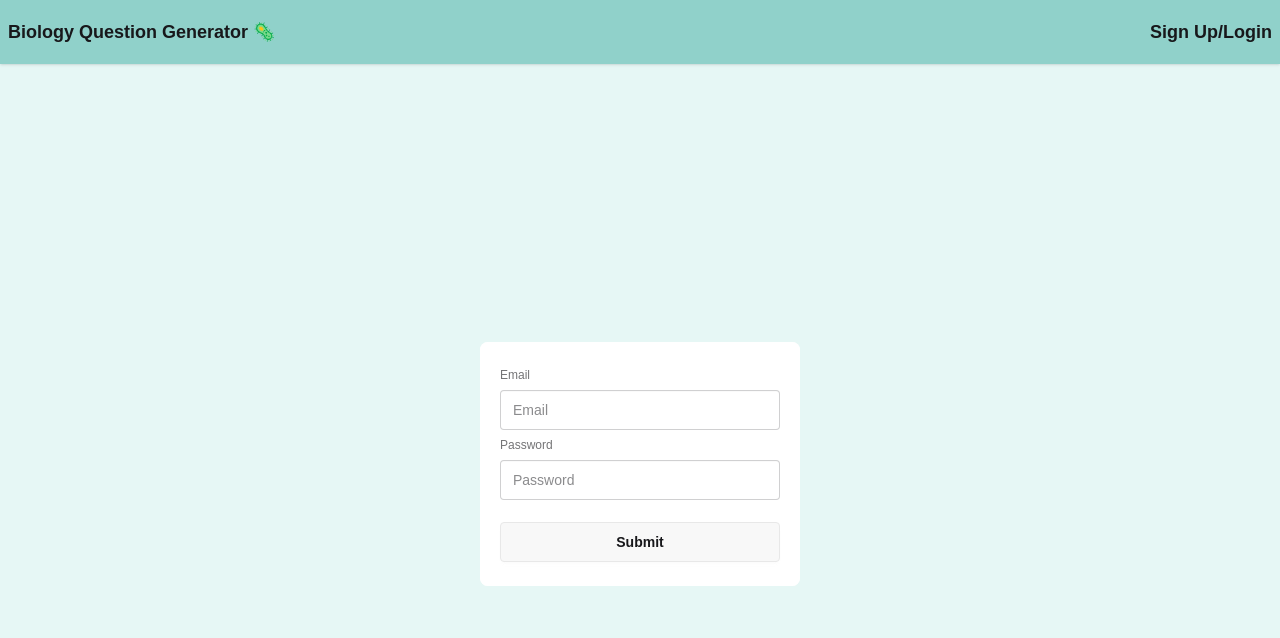
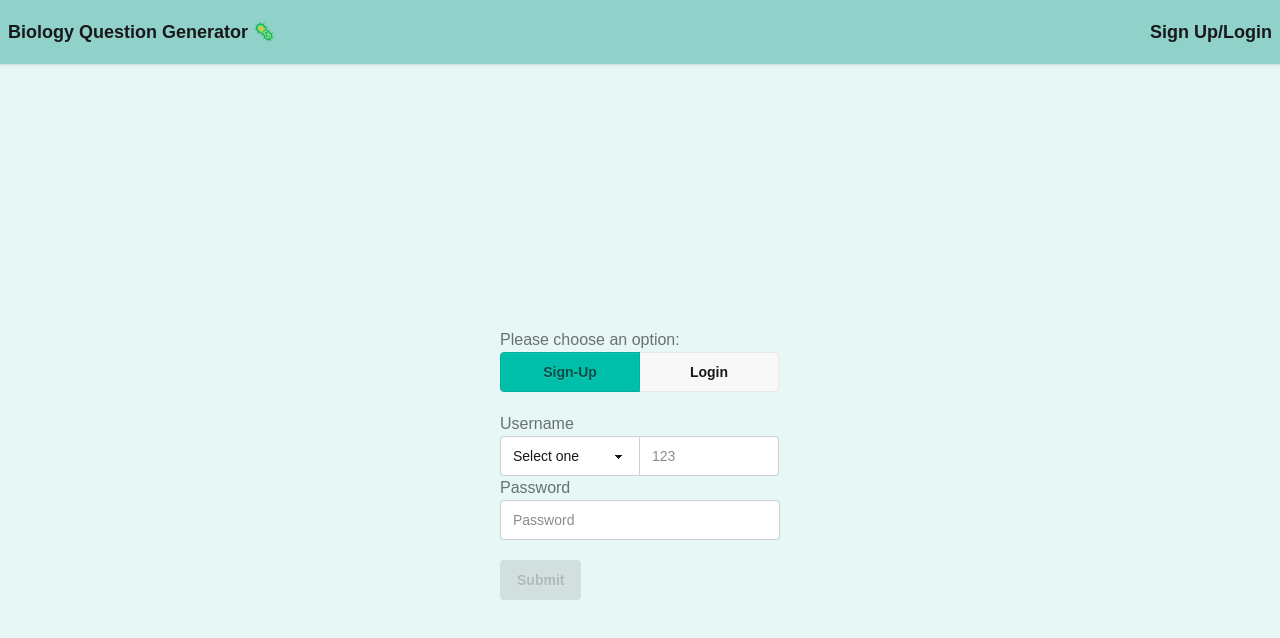
Before and after one commit to 208cai5099/ai-biology-question-generator, a Next.js app in the folder biology_question_generator_frontend/: page /login in a window 1280 px wide. Shown: the top 638 px of the page. Built offline with nearby package versions, Linux system fonts and the light colour scheme; a web font is replaced by a local one.

Commit message:
Edited login page

```diff
--- a/biology_question_generator_frontend/app/login/page.js
+++ b/biology_question_generator_frontend/app/login/page.js
@@ -1,25 +1,12 @@
 import NavBar from "@/components/navbar";
-
+import LoginForm
+ from "@/components/login-form";
 export default function Login() {
     return (
         <div className="bg-customBackground min-h-screen">
 
             <NavBar />
-
-            <div className="flex justify-center items-center min-h-screen">
-            <fieldset className="fieldset bg-white border-white rounded-box w-xs border-20">
-
-                <label className="label">Email</label>
-                <input type="email" className="input" placeholder="Email" />
-
-                <label className="label">Password</label>
-                <input type="password" className="input" placeholder="Password" />
-
-                <button className="btn mt-4">Submit</button>
-
-            </fieldset>
-            </div>
-
+            <LoginForm />
         </div>
     )
 }
--- /dev/null
+++ b/biology_question_generator_frontend/components/login-form.jsx
@@ -0,0 +1,89 @@
+'use client'
+
+import { usernames } from "@/utils"
+import { useEffect, useState } from "react"
+
+export default function LoginForm() {
+
+    const [usernameFirst, setUsernameFirst] = useState('Select one')
+    const [usernameSecond, setUsernameSecond] = useState('')
+    const [password, setPassword] = useState('')
+    const [isSignUp, setIsSignUp] = useState(true)
+    const [isLogin, setIsLogin] = useState(false)
+    const [submitReady, setSubmitReady] = useState(false)
+    const [submit, setSubmit] = useState(false)
+
+    console.log(usernameFirst)
+
+    useEffect(() => {
+
+        if (usernameFirst !== 'Select one' && usernameSecond !== '' && password !== '') {
+            setSubmitReady(true)
+        }
+
+    }, [usernameFirst, usernameSecond, password])
+
+    const confirmSignUp = () => {
+        setIsSignUp(true)
+        setIsLogin(false)
+    }
+
+    const confirmLogin = () => {
+        setIsSignUp(false)
+        setIsLogin(true)
+    }
+
+    const submitLogin = async() => {
+        setSubmit(true)
+    }
+
+    return (
+
+        <div className="grid place-content-center min-h-screen">
+
+            <label className="label">Please choose an option:</label>
+            <div className="join join-horizontal mb-5">
+                <button className={isSignUp ? "btn btn-active btn-accent join-item w-35" : "btn join-item w-35"} onClick={confirmSignUp}>Sign-Up</button>
+                <button className={isLogin ? "btn btn-active btn-accent join-item w-35" : "btn join-item w-35"} onClick={confirmLogin}>Login</button>
+            </div>
+
+            <form>
+                <div className="flex flex-col">
+                    <label className="label">Username</label>
+
+                    <div className="join">
+                        <select required defaultValue="Select one" className="select select-md join-item w-35"
+                        onChange={(i) => {setUsernameFirst(i.target.value)}}>
+                            <option disabled={true}>Select one</option>
+                            {usernames.map((u, idx) => {
+                                return (
+                                    <option key={idx}>{u}</option>
+                                )
+                            })}
+                        </select>
+                        <input required className="input input-md join-item w-35" placeholder="123" minLength="1" maxLength="10"
+                        pattern="[0-9]+"
+                        title="Must 1 to 10 digits"
+                        onChange={(i) => {setUsernameSecond(i.target.value)}}>
+                        </input>
+                    </div>
+                </div>
+
+                <div className="flex flex-col">
+                    <label className="label">Password</label>
+
+                    <input required className="input w-70" type="password" placeholder="Password" minLength="8" maxLength="20"
+                    pattern="[A-Za-z0-9!@#\$%\^&\*\(\)_\+]+"
+                    title="Must be 8 to 20 characters containing only letters, numbers or special characters: !@#$%^&*()"
+                    onChange={(i) => {setPassword(i.target.value)}}/>
+                </div>
+
+                {submit ?
+                <button className="btn btn-disabled mt-5"> <span className="loading loading-spinner"></span>Submitting...</button> :
+                <button className={submitReady ? "btn mt-5" : "btn btn-disabled mt-5"} type="submit" onClick={() => {submitLogin()}}>Submit</button>
+                }
+            </form>
+        </div>
+
+    )
+}
--- a/biology_question_generator_frontend/utils.js
+++ b/biology_question_generator_frontend/utils.js
@@ -6,3 +6,4 @@ export const urlAndLabel = [
     ["https://openmoji.org/data/color/svg/1F9A0.svg", "viral mutation"],
     ["https://openmoji.org/data/color/svg/1F422.svg", "natural selection"],
 ]
+export const usernames = ["ribosome", "mitochondria", "chloroplast", "nucleus", "rough-ER", "smooth-ER", "golgi-body", "lysosome", "cytoskeleton"]
```
